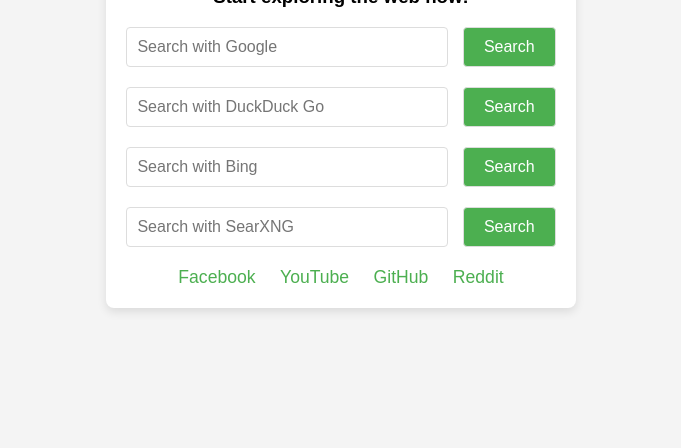
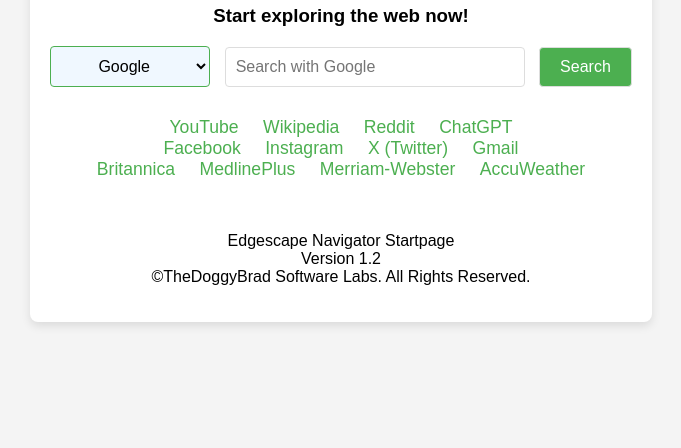
Before and after one commit to thedoggybrad/home.edgescape.navigator, a plain HTML site: page index.html in a window 1280 px wide. Shown: the part 352-800 px from the top of the page, without its empty margins (299-980 px from the left). Drawn offline with Linux system fonts and the light colour scheme.

Commit message:
Update index.html

```diff
--- a/index.html
+++ b/index.html
@@ -34,12 +34,28 @@
             margin-bottom: 20px;
         }
 
-        input[type="text"] {
-            width: 300px;
+        /* Style for text input and submit button */
+        input[type="text"], select {
             padding: 10px;
             font-size: 1em;
             border-radius: 4px;
             border: 1px solid #ddd;
+            margin-bottom: 10px;
+            box-sizing: border-box;
+        }
+
+        /* Adjust the width for input and select */
+        input[type="text"] {
+            width: 300px;
+        }
+
+        select {
+            width: 160px; /* Adjust the width to match the dropdown size */
+            margin-right: 10px; /* Space between dropdown and input */
+            cursor: pointer;
+            text-align: center;
+            background-color: #f0f8ff; /* Light blue background */
+            border-color: #4CAF50; /* Green border color */
         }
 
         input[type="submit"] {
@@ -72,51 +88,98 @@
 <body>
 
     <div class="container">
-      <img width="96px" height="96px" src="logo.png">
+        <img width="128px" height="128px" src="logo.png">
         <h1>Edgescape Navigator</h1>
         <h3>Start exploring the web now!</h3>
 
-        <!-- Google search form -->
+        <!-- Search form with selector -->
         <div class="search-form">
-            <form action="https://www.google.com/search" method="get">
-                <input type="text" name="q" placeholder="Search with Google">
-                <input type="submit" value="Search">
-            </form>
-        </div>
-
-        <!-- DDG search form -->
-        <div class="search-form">
-            <form action="https://duckduckgo.com/search" method="get">
-                <input type="text" name="q" placeholder="Search with DuckDuck Go">
-                <input type="submit" value="Search">
-            </form>
-        </div>
-
-        <!-- Bing search form -->
-        <div class="search-form">
-            <form action="https://bing.com/search" method="get">
-                <input type="text" name="q" placeholder="Search with Bing">
-                <input type="submit" value="Search">
-            </form>
-        </div>
-
-
-     <!-- SearXNG search form -->
-        <div class="search-form">
-            <form action="https://priv.au/search" method="get">
-                <input type="text" name="q" placeholder="Search with SearXNG">
+            <form id="searchForm" action="" method="get">
+                <select id="searchEngine" onchange="updatePlaceholder()">
+                    <option value="bing">Bing</option>
+                    <option value="brave">Brave</option>
+                    <option value="duckduckgo">DuckDuckGo</option>
+                    <option value="ecosia">Ecosia</option>
+                    <option value="google" selected>Google</option>
+                    <option value="lycos">Lycos</option>
+                    <option value="searxng">SearXNG</option>
+                    <option value="wikipedia">Wikipedia</option>
+                </select>
+                <input type="text" id="searchQuery" name="q" placeholder="Search with Google">
                 <input type="submit" value="Search">
             </form>
         </div>
 
         <!-- Links -->
         <div class="links">
+            <a href="https://www.youtube.com">YouTube</a>
+            <a href="https://www.wikipedia.org">Wikipedia</a>
+            <a href="https://www.reddit.com">Reddit</a>
+            <a href="https://chatgpt.com">ChatGPT</a><br>
             <a href="https://www.facebook.com">Facebook</a>
-            <a href="https://www.youtube.com">YouTube</a>
-            <a href="https://github.com">GitHub</a>
-            <a href="https://www.reddit.com">Reddit</a>
+            <a href="https://www.instagram.com">Instagram</a>
+            <a href="https://x.com">X (Twitter)</a>
+            <a href="https://mail.google.com">Gmail</a><br>
+            <a href="https://https://www.britannica.com/">Britannica</a>
+            <a href="https://https://medlineplus.gov/">MedlinePlus</a>
+            <a href="https://www.merriam-webster.com/">Merriam-Webster</a>
+            <a href="https://www.accuweather.com/">AccuWeather</a>
+            <br><br><br>
+            <p>
+              Edgescape Navigator Startpage
+              <br>
+              Version 1.2
+              <br>
+            ©TheDoggyBrad Software Labs. All Rights Reserved.
+            </p>
         </div>
     </div>
 
+    <script>
+        // Function to update the placeholder based on selected search engine
+        function updatePlaceholder() {
+            const searchEngine = document.getElementById("searchEngine").value;
+            const searchQuery = document.getElementById("searchQuery");
+
+            switch (searchEngine) {
+                case "google":
+                    searchQuery.placeholder = "Search with Google";
+                    document.getElementById("searchForm").action = "https://www.google.com/search";
+                    break;
+                case "duckduckgo":
+                    searchQuery.placeholder = "Search with DuckDuckGo";
+                    document.getElementById("searchForm").action = "https://duckduckgo.com/search";
+                    break;
+                case "bing":
+                    searchQuery.placeholder = "Search with Bing";
+                    document.getElementById("searchForm").action = "https://bing.com/search";
+                    break;
+                case "searxng":
+                    searchQuery.placeholder = "Search with SearXNG";
+                    document.getElementById("searchForm").action = "https://farside.link/searxng/search";
+                    break;
+                case "wikipedia":
+                    searchQuery.placeholder = "Search with Wikipedia";
+                    document.getElementById("searchForm").action = "https://en.wikipedia.org/w/index.php";
+                    break;
+                case "ecosia":
+                    searchQuery.placeholder = "Search with Ecosia";
+                    document.getElementById("searchForm").action = "https://www.ecosia.org/search";
+                    break;
+                case "brave":
+                    searchQuery.placeholder = "Search with Brave";
+                    document.getElementById("searchForm").action = "https://search.brave.com/search";
+                    break;
+                case "lycos":
+                    searchQuery.placeholder = "Search with Lycos";
+                    document.getElementById("searchForm").action = "https://search.lycos.com/web/";
+                    break;
+                default:
+                    searchQuery.placeholder = "Search with Google";
+                    document.getElementById("searchForm").action = "https://www.google.com/search";
+            }
+        }
+    </script>
+
 </body>
 </html>
```
